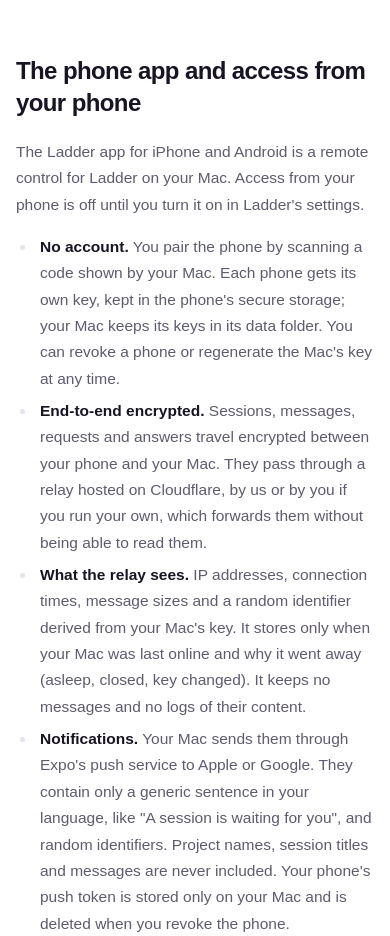
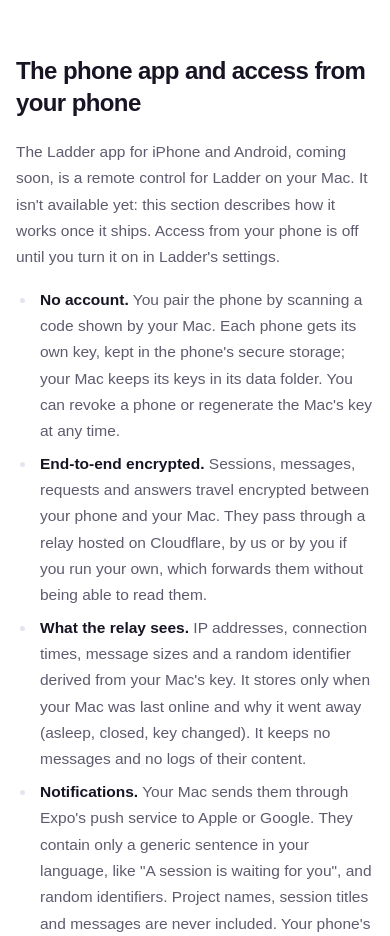
Before and after one commit to nicolocardozo/ladder, a Next.js app in the folder website/: page /privacy in a window 390 px wide. Shown: the part 1600-2536 px from the top of the page. Built offline with nearby package versions, Linux system fonts and the light colour scheme; a web font is replaced by a local one.

Commit message:
Mark the phone app as coming soon on the privacy page

```diff
--- a/website/src/app/privacy/page.tsx
+++ b/website/src/app/privacy/page.tsx
@@ -66,8 +66,9 @@ export default function Page() {
         <Section id="phone" title="The phone app and access from your phone">
           <Prose className="mt-5">
             <p>
-              The Ladder app for iPhone and Android is a remote control for Ladder on your Mac. Access from your phone is off
-              until you turn it on in Ladder&apos;s settings.
+              The Ladder app for iPhone and Android, coming soon, is a remote control for Ladder on your Mac. It isn&apos;t
+              available yet: this section describes how it works once it ships. Access from your phone is off until you turn
+              it on in Ladder&apos;s settings.
             </p>
             <ul>
               <li>
```
